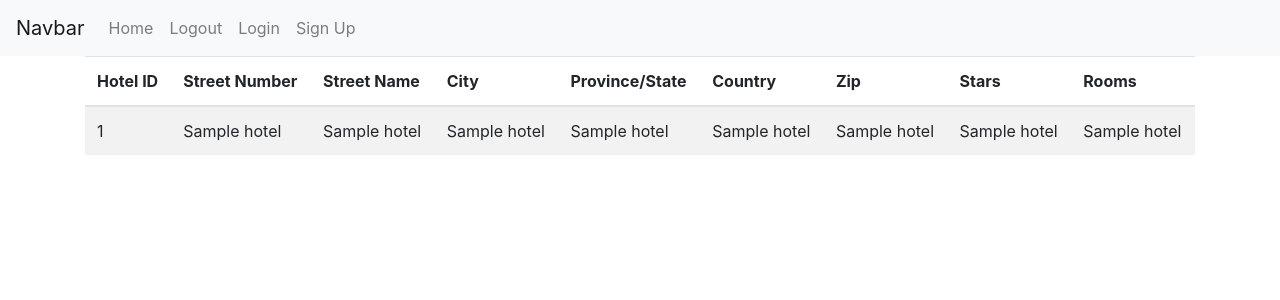
After one commit to matthewsia98/CSI2132-DatabasesI-eHotels, a Flask app: page /hotels/ in a window 1280 px wide. The commit adds this page. Shown: the top 300 px of the page. Run offline with Flask 2, Linux system fonts and the light colour scheme; tables that the repository leaves empty hold one stand-in row (values such as "Sample post"); a database or web service that is not in the repository returns one stand-in record (values such as "Sample title"); some libraries are stand-ins or nearby versions.

Commit message:
add hotels page

```diff
--- a/website/templates/home.html
+++ b/website/templates/home.html
@@ -1,5 +1,3 @@
 {% extends "base.html" %}
 {% block title %}Home{% endblock %}
-{% block content %}
-    <h1>This is the home page</h1>
-{% endblock %}
+{% block content %}<h1>This is the home page</h1>{% endblock %}
--- /dev/null
+++ b/website/templates/hotels.html
@@ -0,0 +1,34 @@
+{% extends "base.html" %}
+{% block title %}Hotels{% endblock %}
+{% block content %}
+    <table class="table table-striped">
+        <thead>
+            <tr>
+                <th>Hotel ID</th>
+                <th>Street Number</th>
+                <th>Street Name</th>
+                <th>City</th>
+                <th>Province/State</th>
+                <th>Country</th>
+                <th>Zip</th>
+                <th>Stars</th>
+                <th>Rooms</th>
+            </tr>
+        </thead>
+        <tbody>
+            {% for hotel in hotels %}
+                <tr>
+                    <td>{{ hotel[0] }}</td>
+                    <td>{{ hotel[1] }}</td>
+                    <td>{{ hotel[2] }}</td>
+                    <td>{{ hotel[3] }}</td>
+                    <td>{{ hotel[4] }}</td>
+                    <td>{{ hotel[5] }}</td>
+                    <td>{{ hotel[6] }}</td>
+                    <td>{{ hotel[7] }}</td>
+                    <td>{{ hotel[8] }}</td>
+                </tr>
+            {% endfor %}
+        </tbody>
+    </table>
+{% endblock %}
--- a/website/templates/login.html
+++ b/website/templates/login.html
@@ -1,7 +1,5 @@
 {% extends "base.html" %}
-{% block title %}
-    Login
-{% endblock %}
+{% block title %}Login{% endblock %}
 {% block content %}
     This is the login page
     {% if logged_in %}
--- a/website/views.py
+++ b/website/views.py
@@ -1,7 +1,6 @@
 from flask import Blueprint, render_template
 
 from . import db
-from .models import Chain
 
 views = Blueprint("views", __name__)
 
@@ -11,7 +10,47 @@ def home():
     return render_template("home.html")
 
 
-@views.route("/chains")
-def chains():
-    chains = Chain.query
+@views.route("/chains/")
+@views.route("/chains/<chain_id>")
+def chains(chain_id=None):
+    cursor = db.cursor()
+    if chain_id:
+        cursor.execute(
+            r"""SELECT *
+            FROM chains
+            WHERE chain_id = %s
+            """,
+            (chain_id),
+        )
+    else:
+        cursor.execute(
+            r"""SELECT *
+            FROM chains
+            """
+        )
+    chains = cursor.fetchall()
+    cursor.close()
     return render_template("chains.html", chains=chains)
+
+
+@views.route("/hotels/")
+@views.route("/hotels/<hotel_id>")
+def hotels(hotel_id=None):
+    cursor = db.cursor()
+    if hotel_id:
+        cursor.execute(
+            r"""SELECT *
+                FROM hotels
+                WHERE hotel_id = %s
+                """,
+            (hotel_id),
+        )
+    else:
+        cursor.execute(
+            r"""SELECT *
+                FROM hotels
+                """
+        )
+    hotels = cursor.fetchall()
+    cursor.close()
+    return render_template("hotels.html", hotels=hotels)
```
Also changed, not shown: website/__init__.py (+16 -5 lines), website/templates/chains.html (+6 -4 lines).
